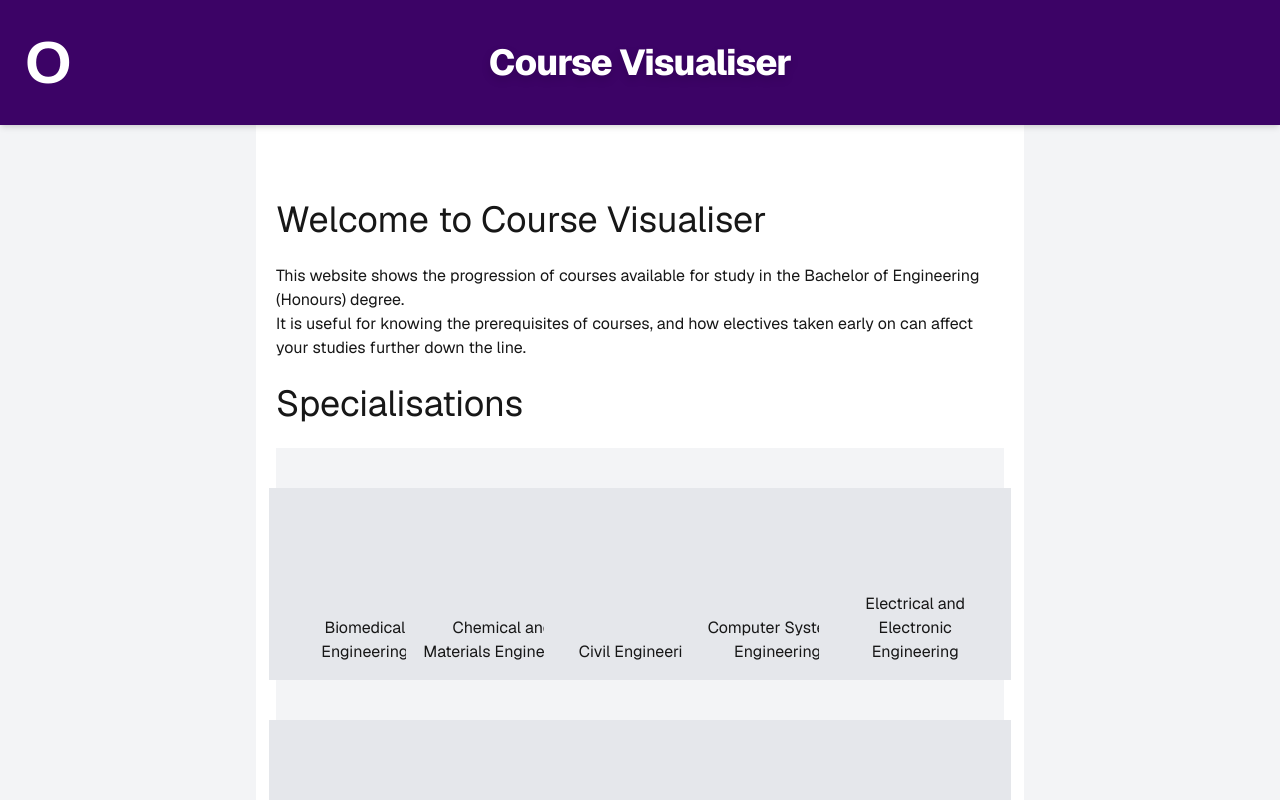
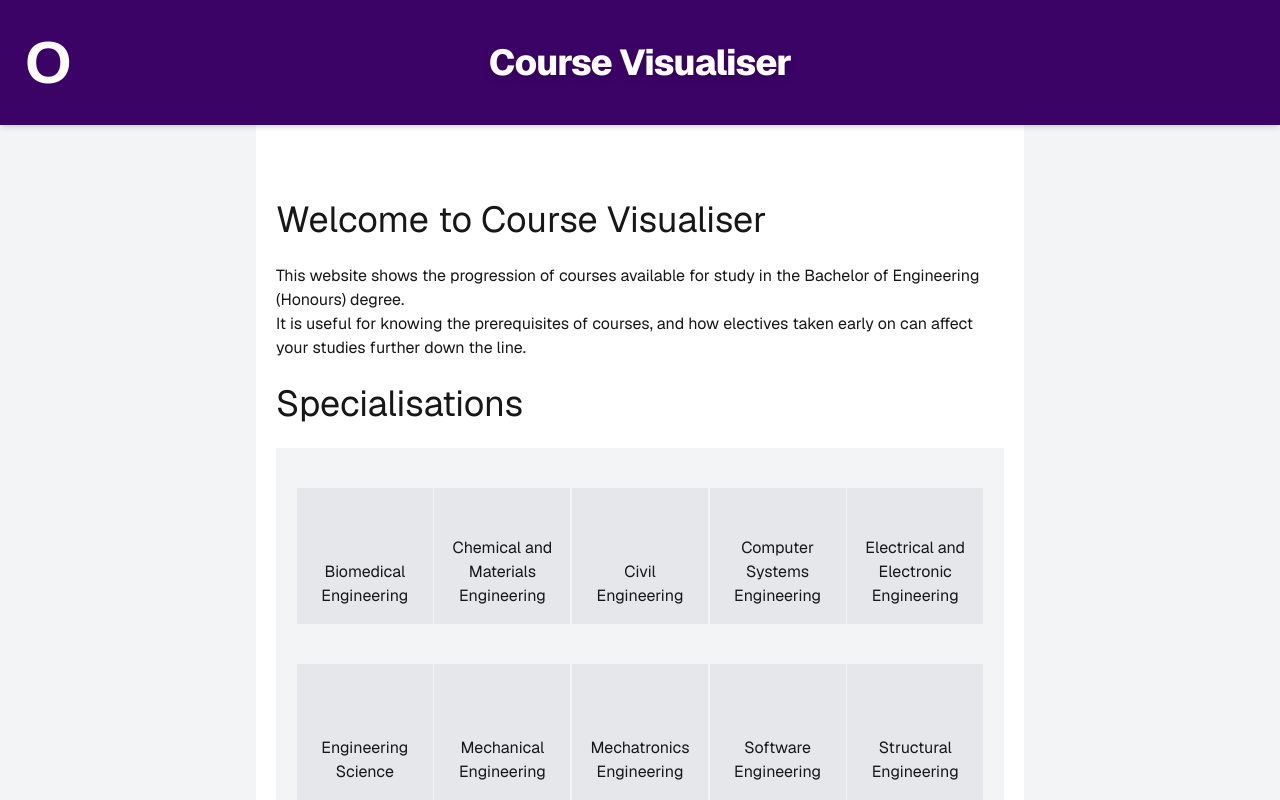
Before and after one commit to matthewrchen/course-visualiser, a Next.js app: page / in a window 1280 px wide. Shown: the top 800 px of the page. Built offline with nearby package versions, Linux system fonts and the light colour scheme.

Commit message:
made card components somewhat responsive

```diff
--- a/src/app/page.tsx
+++ b/src/app/page.tsx
@@ -16,7 +16,7 @@ export default function Home() {
       <br></br>
       <h1 className="text-4xl">Specialisations</h1>
       <br></br>
-      <section className="max-w-6xl mx-auto grid grid-cols-1 sm:grid-cols-2 md:grid-cols-5 justify-items-center p-10 gap-10 bg-gray-100">
+      <section className="max-w-6xl mx-auto grid grid-cols-1 sm:grid-cols-2 xl:grid-cols-5 justify-items-center p-10 gap-10 bg-gray-100">
         <Card name="Biomedical Engineering" link="/specialisations/biomedical-engineering" />
         <Card name="Chemical and Materials Engineering" link="/specialisations/chemical-and-materials-engineering" />
         <Card name="Civil Engineering" link="/specialisations/civil-engineering" />
--- a/src/components/specialisation-card.tsx
+++ b/src/components/specialisation-card.tsx
@@ -7,7 +7,7 @@ type Props = {
 
 export default function Card({ name, link } : Props) {
     return (
-        <Link href={link} className="flex justify-center h-48 aspect-square bg-gray-200 text-center">
+        <Link href={link} className="flex justify-center h-48 sm:h-36 xl:h-34 2xl:h-42 aspect-square bg-gray-200 text-center">
             <h1 className="mt-auto p-4">{name}</h1>
         </Link>
     );
```
